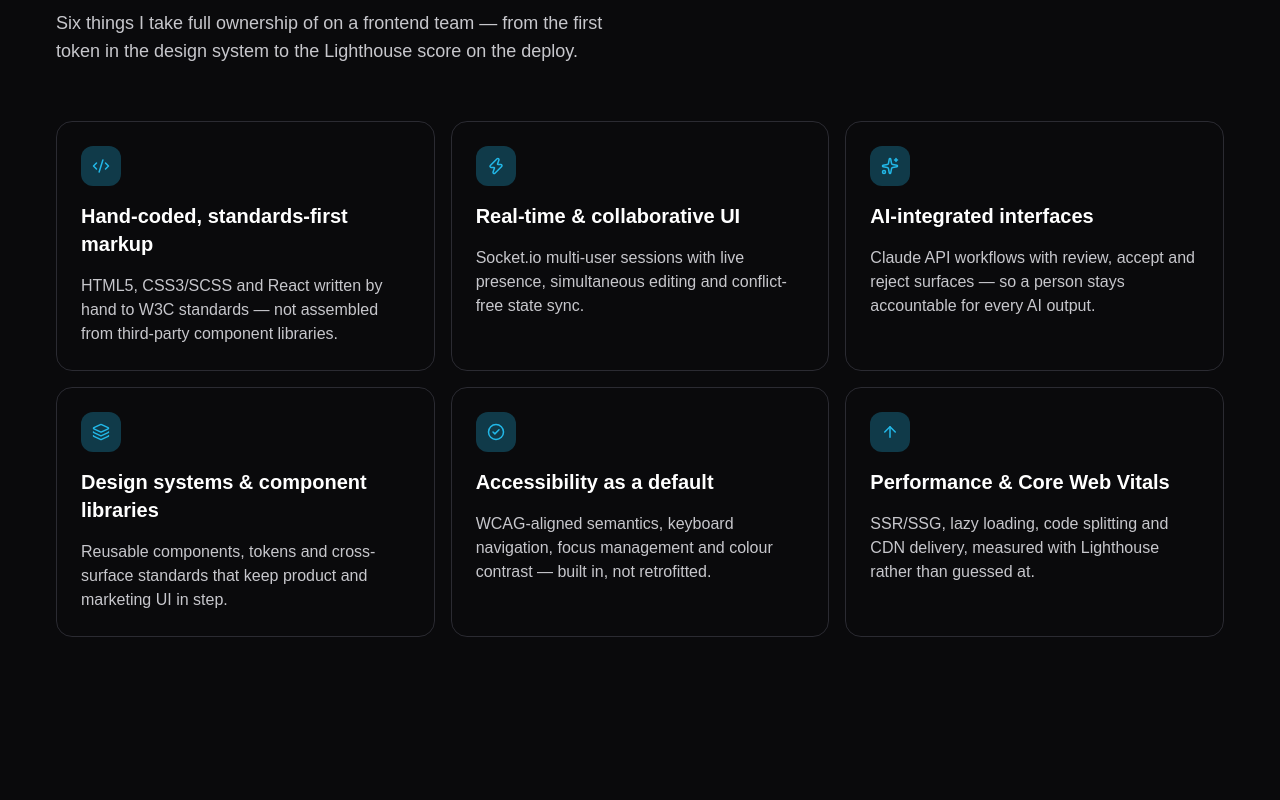
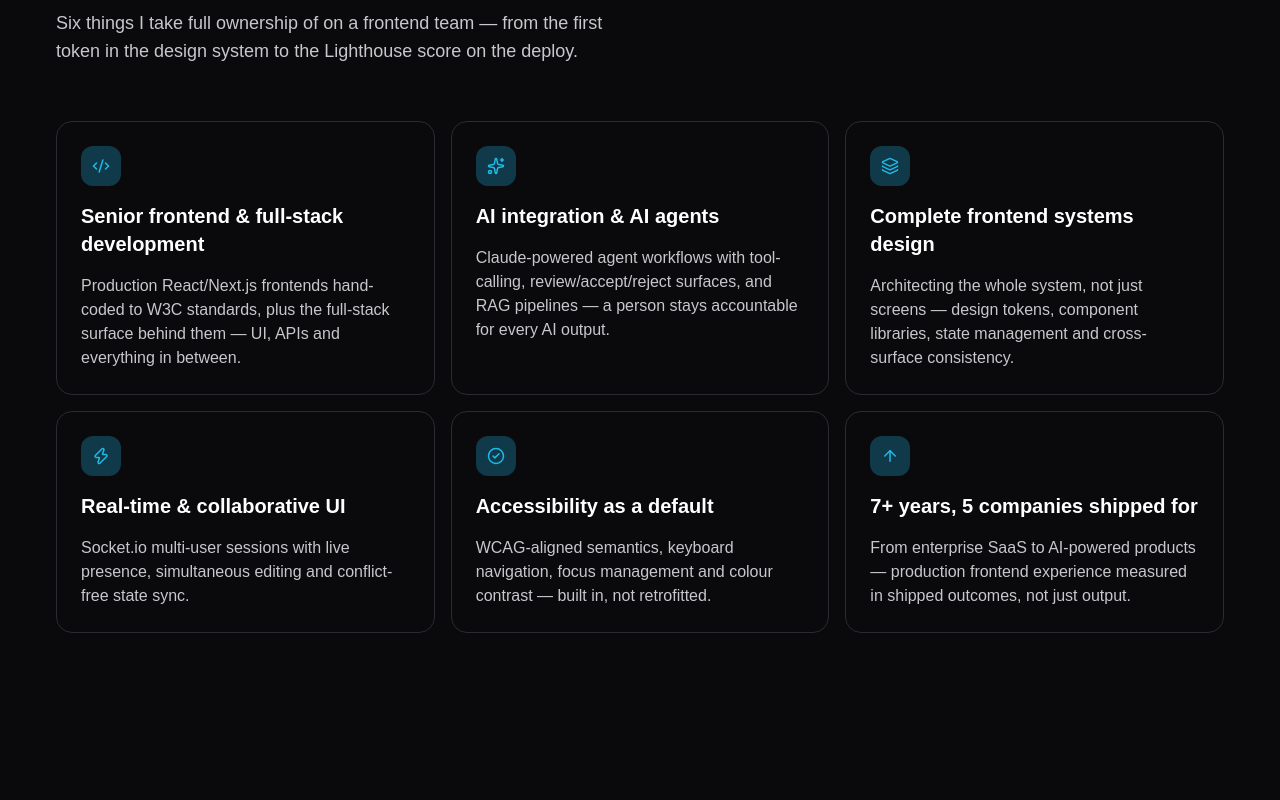
Before and after one commit to DevKamran/biography-website, a Next.js app in the folder apps/web/: page / in a window 1280 px wide. Shown: the part 5400-6200 px from the top of the page. Built offline with nearby package versions, Linux system fonts and the light colour scheme; a web font is replaced by a local one.

Commit message:
UI issue have been resolved

```diff
--- a/apps/web/app/components/landing/ExperienceSection.tsx
+++ b/apps/web/app/components/landing/ExperienceSection.tsx
@@ -22,8 +22,17 @@
               style={{ borderColor: i === 0 ? "transparent" : "var(--color-border-subtle)" }}
             >
               <div>
-                <p className="font-mono-label text-xs uppercase tracking-widest" style={{ color: "var(--color-text-accent)" }}>
+                <p
+                  className="flex items-center gap-1.5 font-mono-label text-xs uppercase tracking-widest"
+                  style={{ color: "var(--color-text-accent)" }}
+                >
                   {role.dates}
+                  {role.dates.includes("Present") && (
+                    <span className="relative flex h-1.5 w-1.5 shrink-0">
+                      <span className="absolute inline-flex h-full w-full animate-ping rounded-full bg-green-400 opacity-75" />
+                      <span className="relative inline-flex h-1.5 w-1.5 rounded-full bg-green-400" />
+                    </span>
+                  )}
                 </p>
                 <p className="mt-1 font-mono-label text-xs" style={{ color: "var(--color-text-tertiary)" }}>
                   {role.location}
--- a/apps/web/app/components/landing/Footer.tsx
+++ b/apps/web/app/components/landing/Footer.tsx
@@ -1,11 +1,45 @@
 "use client";
 
-import { useEffect, useRef } from "react";
+import { Fragment, useEffect, useRef } from "react";
 import gsap from "gsap";
-import { ArrowUp, Sparkle } from "lucide-react";
+import { ArrowUp, FileText, Rss, Sparkle } from "lucide-react";
 import { footer, profile } from "@/lib/portfolio-data";
 import { ensureGsapRegistered, useScrollReveal } from "./ui/gsap";
 import IconButton from "./ui/IconButton";
+
+function GithubIcon({ size = 16 }: { size?: number }) {
+  return (
+    <svg width={size} height={size} viewBox="0 0 24 24" fill="currentColor" aria-hidden>
+      <path d="M12 .5C5.73.5.5 5.73.5 12c0 5.09 3.29 9.4 7.86 10.93.57.1.78-.25.78-.55 0-.27-.01-1.16-.02-2.11-3.2.7-3.88-1.36-3.88-1.36-.53-1.34-1.29-1.7-1.29-1.7-1.05-.72.08-.71.08-.71 1.17.08 1.78 1.2 1.78 1.2 1.03 1.77 2.71 1.26 3.37.96.1-.75.4-1.26.73-1.55-2.55-.29-5.24-1.28-5.24-5.7 0-1.26.45-2.29 1.19-3.1-.12-.29-.52-1.46.11-3.05 0 0 .97-.31 3.18 1.18a11 11 0 0 1 2.9-.39c.98 0 1.97.13 2.9.39 2.2-1.49 3.17-1.18 3.17-1.18.63 1.59.23 2.76.11 3.05.74.81 1.19 1.84 1.19 3.1 0 4.43-2.69 5.41-5.25 5.69.41.36.78 1.08.78 2.17 0 1.57-.01 2.83-.01 3.22 0 .3.2.66.79.55A10.5 10.5 0 0 0 23.5 12C23.5 5.73 18.27.5 12 .5z" />
+    </svg>
+  );
+}
+
+function LinkedinIcon({ size = 16 }: { size?: number }) {
+  return (
+    <svg width={size} height={size} viewBox="0 0 24 24" fill="currentColor" aria-hidden>
+      <path d="M20.45 20.45h-3.55v-5.57c0-1.33-.02-3.03-1.85-3.03-1.85 0-2.14 1.45-2.14 2.94v5.66H9.36V9h3.41v1.56h.05c.47-.89 1.63-1.85 3.36-1.85 3.6 0 4.27 2.37 4.27 5.45v6.29zM5.34 7.43a2.06 2.06 0 1 1 0-4.12 2.06 2.06 0 0 1 0 4.12zM7.12 20.45H3.56V9h3.56v11.45z" />
+    </svg>
+  );
+}
+
+function InstagramIcon({ size = 16 }: { size?: number }) {
+  return (
+    <svg width={size} height={size} viewBox="0 0 24 24" fill="none" stroke="currentColor" strokeWidth={1.8} aria-hidden>
+      <rect x="3" y="3" width="18" height="18" rx="5" />
+      <circle cx="12" cy="12" r="4" />
+      <circle cx="17.3" cy="6.7" r="0.6" fill="currentColor" stroke="none" />
+    </svg>
+  );
+}
+
+const socialIcons: Record<string, React.ElementType> = {
+  LinkedIn: LinkedinIcon,
+  GitHub: GithubIcon,
+  Instagram: InstagramIcon,
+  Substack: Rss,
+  "Résumé (PDF)": FileText,
+};
 
 function Card({
   className = "",
@@ -13,7 +47,11 @@
   ...rest
 }: React.HTMLAttributes<HTMLDivElement> & { className?: string; children: React.ReactNode }) {
   return (
-    <div className={`rounded-2xl p-8 ${className}`} style={{ backgroundColor: "var(--color-bg-raised)" }} {...rest}>
+    <div
+      className={`rounded-2xl p-8 ${className}`}
+      style={{ backgroundColor: "var(--color-bg-raised)", boxShadow: "var(--shadow-card)" }}
+      {...rest}
+    >
       {children}
     </div>
   );
@@ -136,16 +174,28 @@
             <p className="font-accent text-2xl font-semibold" style={{ color: "var(--color-text-primary)" }}>
               Follow me
             </p>
-            {footer.social.map((s) => (
+            <div className="flex flex-wrap items-center gap-x-4 gap-y-2">
+              {footer.social.map((s, i) => {
+                const Icon = socialIcons[s.label];
+                return (
+                  <Fragment key={s.label}>
+                    {i > 0 && (
+                      <span aria-hidden style={{ color: "var(--color-border-strong)" }}>
+                        |
+                      </span>
+                    )}
                     <a
-                key={s.label}
                       href={s.href}
-                className="font-sans text-sm transition-opacity hover:opacity-70 sm:text-base"
+                      className="inline-flex items-center gap-2 font-sans text-sm transition-opacity hover:opacity-70 sm:text-base"
                       style={{ color: "var(--color-text-secondary)" }}
                     >
+                      {Icon && <Icon size={16} />}
                       {s.label}
                     </a>
-            ))}
+                  </Fragment>
+                );
+              })}
+            </div>
 
             <div className="mt-6 flex items-end justify-between">
               <p className="font-mono-label text-xs" style={{ color: "var(--color-text-tertiary)" }}>
--- a/apps/web/app/globals.css
+++ b/apps/web/app/globals.css
@@ -45,6 +45,9 @@
   --color-status-success: #22c55e;
   --color-status-error: #f87171;
 
+  /* raised surfaces already contrast against the dark page — no shadow needed */
+  --shadow-card: none;
+
   color-scheme: dark;
 }
 
@@ -81,6 +84,10 @@
   --color-status-live: #16a34a;
   --color-status-success: #16a34a;
   --color-status-error: #dc2626;
+
+  /* raised surfaces are nearly the same colour as the page in light theme —
+     a shadow is what actually separates them */
+  --shadow-card: 0 1px 2px rgba(10, 10, 12, 0.04), 0 16px 40px -16px rgba(10, 10, 12, 0.14);
 
   color-scheme: light;
 }
@@ -177,11 +184,11 @@
   right: 0;
 }
 
-/* tag hover */
+/* tag hover — filled accent, same treatment as the primary button */
 .js-tag:hover {
-  background-color: var(--color-bg-raised);
-  border-color: var(--color-border-strong);
-  color: var(--color-text-primary);
+  background-color: var(--color-bg-accent);
+  border-color: var(--color-bg-accent);
+  color: #04222c;
 }
 
 /* icon button */
--- a/apps/web/lib/portfolio-data.ts
+++ b/apps/web/lib/portfolio-data.ts
@@ -17,6 +17,8 @@
   links: {
     github: "https://github.com/imkamranaly", // TODO: confirm handle
     linkedin: "https://linkedin.com/in/imkamranaly", // TODO: confirm handle
+    instagram: "https://www.instagram.com/imkamranaly",
+    substack: "https://substack.com/@imkamranaly",
     resume: "/resume.pdf", // TODO: drop the real resume PDF in /public
   },
 };
@@ -173,27 +175,27 @@
 export const capabilities: Capability[] = [
   {
     icon: "code",
-    title: "Hand-coded, standards-first markup",
+    title: "Senior frontend & full-stack development",
     description:
-      "HTML5, CSS3/SCSS and React written by hand to W3C standards — not assembled from third-party component libraries.",
+      "Production React/Next.js frontends hand-coded to W3C standards, plus the full-stack surface behind them — UI, APIs and everything in between.",
+  },
+  {
+    icon: "sparkle",
+    title: "AI integration & AI agents",
+    description:
+      "Claude-powered agent workflows with tool-calling, review/accept/reject surfaces, and RAG pipelines — a person stays accountable for every AI output.",
+  },
+  {
+    icon: "layers",
+    title: "Complete frontend systems design",
+    description:
+      "Architecting the whole system, not just screens — design tokens, component libraries, state management and cross-surface consistency.",
   },
   {
     icon: "bolt",
     title: "Real-time & collaborative UI",
     description:
       "Socket.io multi-user sessions with live presence, simultaneous editing and conflict-free state sync.",
-  },
-  {
-    icon: "sparkle",
-    title: "AI-integrated interfaces",
-    description:
-      "Claude API workflows with review, accept and reject surfaces — so a person stays accountable for every AI output.",
-  },
-  {
-    icon: "layers",
-    title: "Design systems & component libraries",
-    description:
-      "Reusable components, tokens and cross-surface standards that keep product and marketing UI in step.",
   },
   {
     icon: "check-circle",
@@ -203,9 +205,9 @@
   },
   {
     icon: "arrow-upward",
-    title: "Performance & Core Web Vitals",
+    title: "7+ years, 5 companies shipped for",
     description:
-      "SSR/SSG, lazy loading, code splitting and CDN delivery, measured with Lighthouse rather than guessed at.",
+      "From enterprise SaaS to AI-powered products — production frontend experience measured in shipped outcomes, not just output.",
   },
 ];
 
@@ -387,9 +389,11 @@
   social: [
     { label: "LinkedIn", href: profile.links.linkedin },
     { label: "GitHub", href: profile.links.github },
-    { label: "Résumé (PDF)", href: profile.links.resume },
+    { label: "Instagram", href: profile.links.instagram },
+    { label: "Substack", href: profile.links.substack },
+    // { label: "Résumé (PDF)", href: profile.links.resume },
   ],
-  legal: `Kamran Ali | Senior Frontend Engineer © ${new Date().getFullYear()}`,
+  legal: `Kamran Ali | Full-Stack Engineer © ${new Date().getFullYear()}`,
 };
 
 // ---------------------------------------------------------------------------
```
Also changed, not shown: 1 other file (tests, documents, lock files or other folders). Lines whose indentation alone changed are shown as unchanged.
